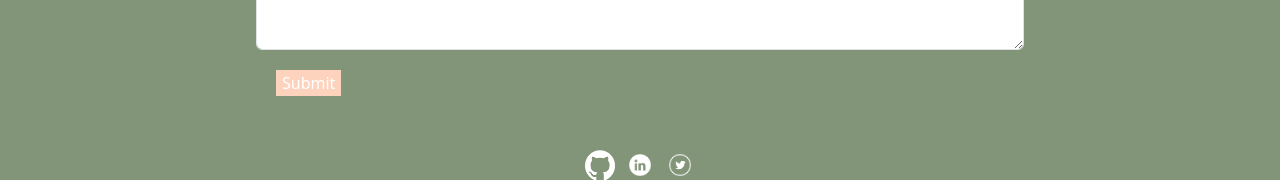
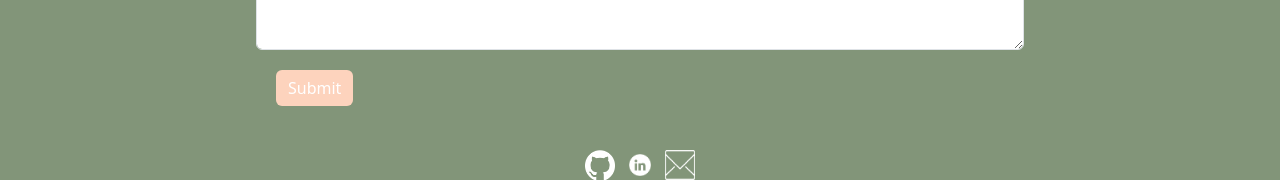
Before and after one commit to irimeroi/irina-meroi-portfolio, a React (Vite) app: page / in a window 1280 px wide. Both pictures are taken after a click on the button "Contact Me". Shown: the part 620-800 px from the top of the page. Built offline with nearby package versions, Linux system fonts and the light colour scheme.

Commit message:
changed twitter to email

```diff
--- a/src/components/Footer/Footer.jsx
+++ b/src/components/Footer/Footer.jsx
@@ -3,7 +3,7 @@ function Footer() {
         <footer className="footer fixed-bottom mt-5 d-flex justify-content-center">
             <a href="https://github.com/irimeroi"><img src="assets/logos/github-mark-white.png" alt="Github" className="icon" /></a>
             <a href="https://www.linkedin.com/in/irina-meroi-385bbb245/"><img src="assets/logos/Linkedin.png" alt="LinkedIn" className="icon" /></a>
-            <a href="https://twitter.com/irimeroi7"><img src="assets/logos/Twitter.png" alt="Twitter" className="icon" /></a>
+            <a href="mailto:irimeroi7@gmail.com"><img src="assets/logos/Mail.png" alt="Email" className="icon" /></a>
         </footer>
     )
 }
--- a/src/pages/ContactMe.jsx
+++ b/src/pages/ContactMe.jsx
@@ -37,20 +37,20 @@ function ContactInfo() {
             <Form.Group className="pt-2" controlId="exampleForm.ControlInput1">
                 <Form.Label className='pt-4'>Name</Form.Label>
                 <Form.Control type="text" placeholder="Your name here" name="name" required />
-                <Form.Control.Feedback type='invalid' className='text-white shadow-sm p-2 mb-1 rounded'>Please fill out this field!</Form.Control.Feedback>
+                <Form.Control.Feedback type='invalid' className='text-white text-end'>Please fill out this field!</Form.Control.Feedback>
             </Form.Group>
             <Form.Group className="pt-2" controlId="exampleForm.ControlInput1">
                 <Form.Label className='pt-4'>Email address</Form.Label>
                 <Form.Control type="email" name="email" placeholder="name@example.com" onChange={handleValidation} required/>
-                {errorMessage && <p className="error-message">{errorMessage}</p>}
-                <Form.Control.Feedback type='invalid' className='text-white shadow-sm p-2 mb-1 rounded'>Please fill out this field!</Form.Control.Feedback>
+                {errorMessage && <p className="error-message ">{errorMessage}</p>}
+                <Form.Control.Feedback type='invalid' className='text-white text-end'>Please fill out this field!</Form.Control.Feedback>
             </Form.Group>
             <Form.Group className="pt-2" controlId="exampleForm.ControlTextarea1">
                 <Form.Label className='pt-4'>Message</Form.Label>
                 <Form.Control className='text-area' as="textarea" name="message" rows={3} required/>
-                <Form.Control.Feedback type='invalid' className='text-white shadow-sm p-2 mb-1 rounded'>Please fill out this field!</Form.Control.Feedback>
+                <Form.Control.Feedback type='invalid' className='text-white text-end'>Please fill out this field!</Form.Control.Feedback>
             </Form.Group>
-            <button id='submit-form' type='submit'>Submit</button>
+            <button id='submit-form' className='btn rounded text-white' type='submit'>Submit</button>
         </Form>
     )
 }
```
Also changed, not shown: public/assets/logos/Mail.png (added).
